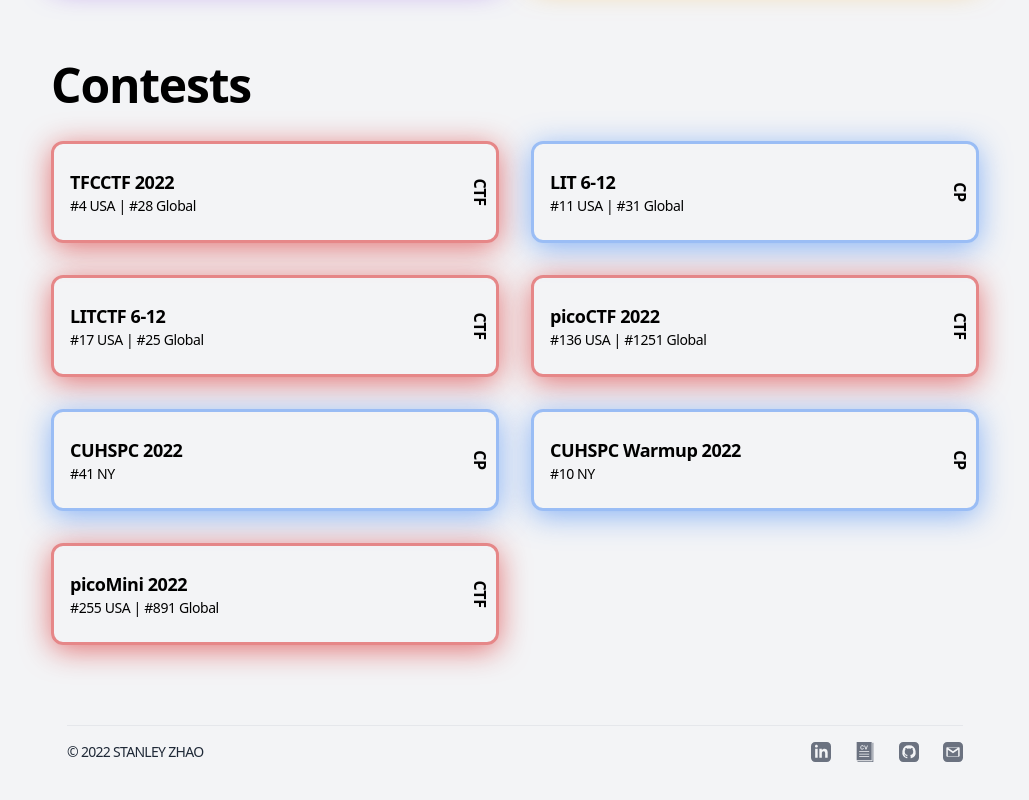
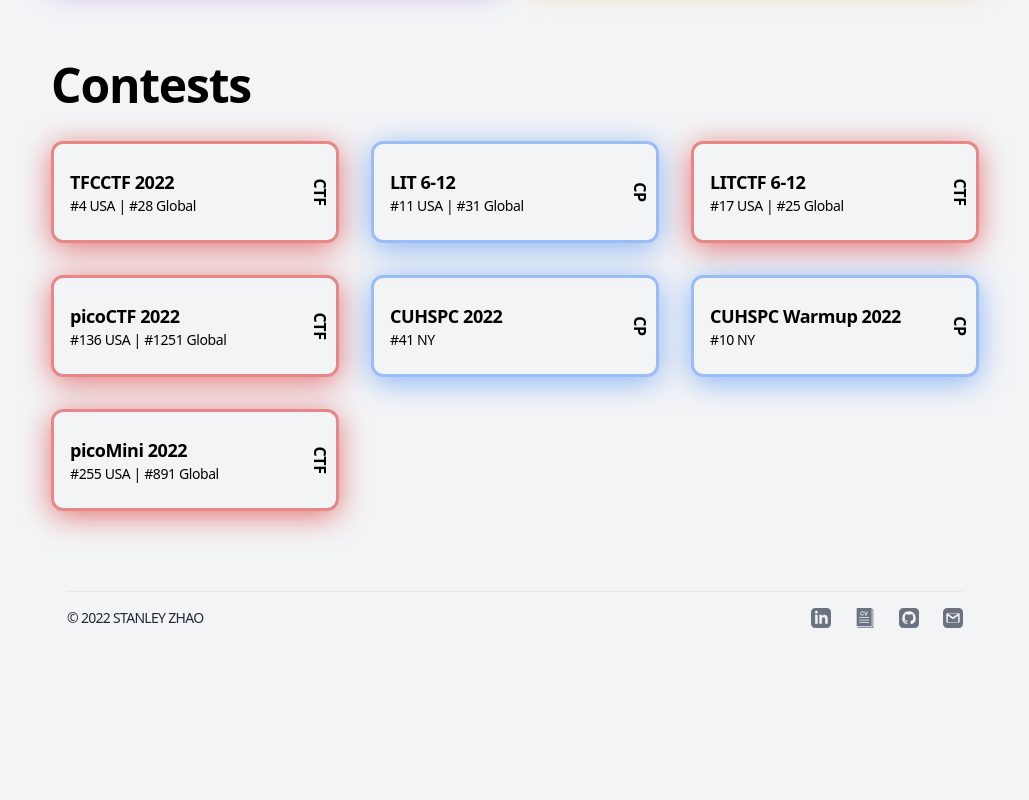
Before and after one commit to zhao-stanley/szhao.dev, a Next.js app: page /experience in a window 1280 px wide. Shown: the part 763-1563 px from the top of the page, without its empty margins (125-1154 px from the left). After the commit the page ends 1439 px from the top, so only its background shows below. Built offline with nearby package versions, Linux system fonts and the light colour scheme; a web font is replaced by a local one.

Commit message:
Update Contests.js

```diff
--- a/src/components/experience/Contests.js
+++ b/src/components/experience/Contests.js
@@ -3,7 +3,7 @@
 export default function Contests() {
   return (
     <>
-      <ul className="grid grid-cols-1 md:grid-cols-2 gap-8 w-full tracking-tight">
+      <ul className="grid grid-cols-1 md:grid-cols-2 lg:grid-cols-3 gap-8 w-full tracking-tight">
         {contests.map((e, key) => (
           <li
             className="shadow-lg w-full py-6 pl-4 pr-0 rounded-xl flex flex-row justify-between items-center"
```
